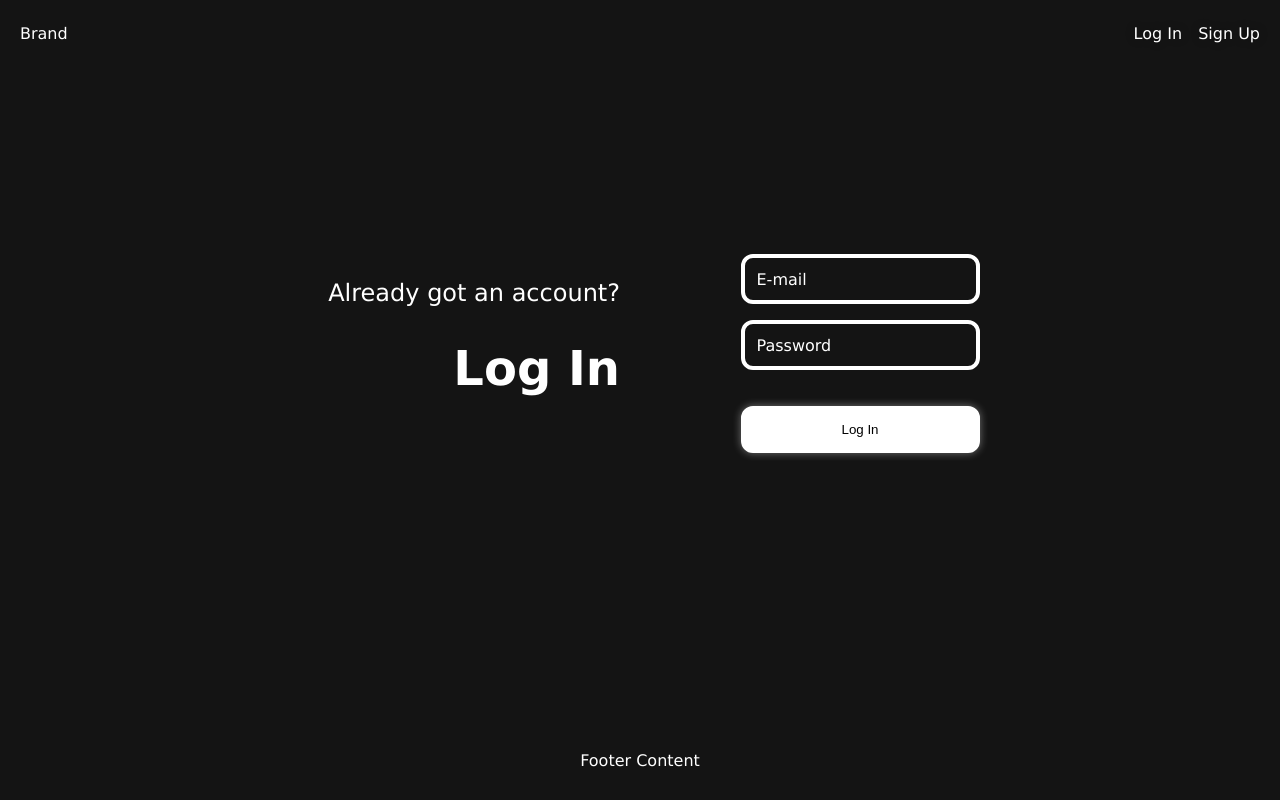
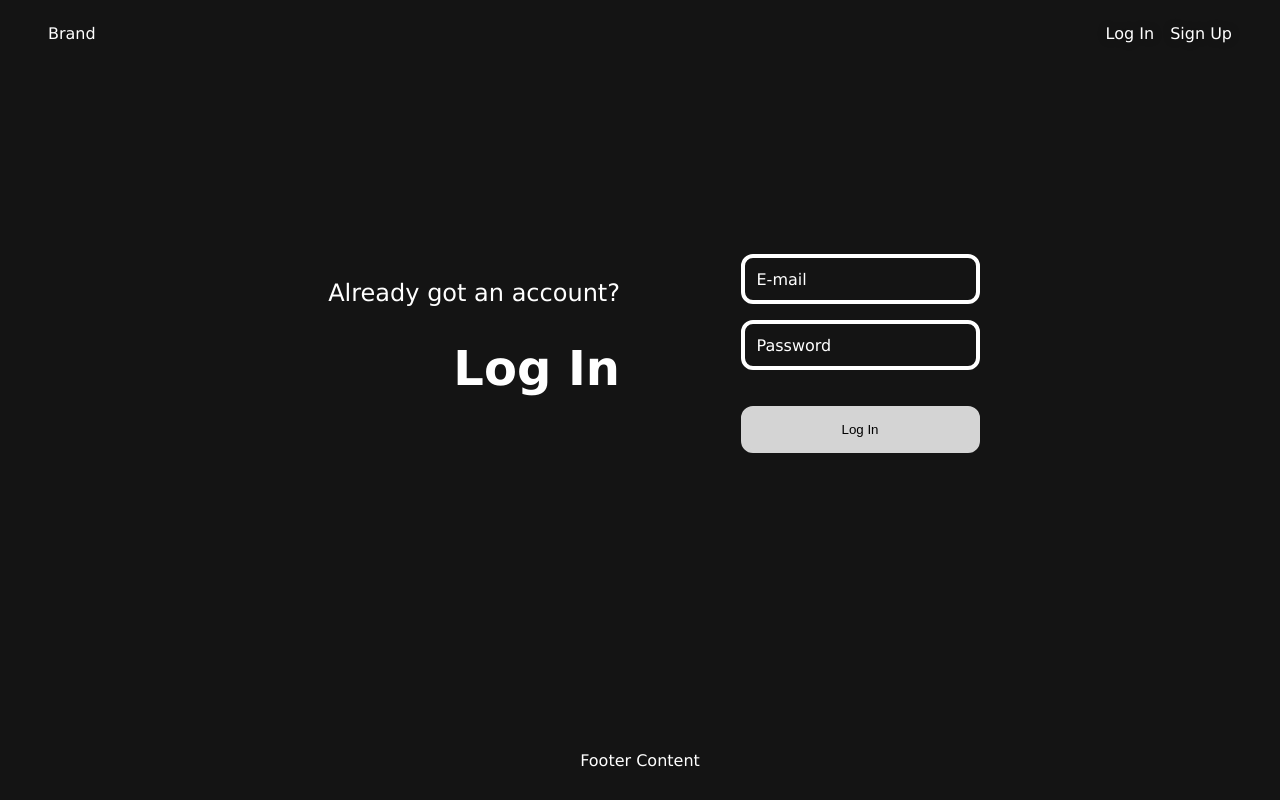
Before and after one commit to DevTomUK/TomsAppTemplate, a React (Vite) app: page /login in a window 1280 px wide. Built offline with nearby package versions, Linux system fonts and the light colour scheme; no server answers.

Commit message:
styling buttons

```diff
--- a/src/App.css
+++ b/src/App.css
@@ -31,3 +31,27 @@
   align-items: center;
   justify-content: start;
 }
+
+/* Button Styling */
+button {
+  width: 100%;
+  padding: 12px;
+  cursor: pointer;
+  transition: 0.2s ease-in-out;
+  border-radius: 12px;
+  background-color: rgb(212, 212, 212);
+  border: 4px solid rgb(212, 212, 212);
+  box-shadow: none;
+}
+
+/* Button Hover Effect */
+button:hover {
+  background-color: rgb(255, 255, 255);
+  border-color: rgb(255, 255, 255);
+  box-shadow: 0 0 8px 0 rgba(255, 255, 255, 0.4);
+}
+
+/* Button Active (Click) Animation */
+button:active {
+  transform: scale(0.95);
+}
--- a/src/components/authForm.css
+++ b/src/components/authForm.css
@@ -106,30 +106,6 @@
     margin-top: 20px;
 }
 
-/* Button Styling */
-.form-button-wrapper button {
-    width: 100%;
-    padding: 12px;
-    cursor: pointer;
-    transition: 0.2s ease-in-out;
-    background-color: white;
-    border: 4px solid white;
-    border-radius: 12px;
-    box-shadow: 0 0 8px 0 rgba(255, 255, 255, 0.4);
-}
-
-/* Button Hover Effect */
-.form-button-wrapper button:hover {
-    background-color: rgb(212, 212, 212);
-    border-color: rgb(212, 212, 212);
-    box-shadow: none;
-}
-
-/* Button Active (Click) Animation */
-.form-button-wrapper button:active {
-    transform: scale(0.95);
-}
-
 .error-message {
     position: absolute;
     top: -40px;
--- a/src/components/navbar/AccountDropdown.jsx
+++ b/src/components/navbar/AccountDropdown.jsx
@@ -7,10 +7,10 @@ export default function AccountDropdown({ handleLogOut, isOpen }) {
   const avatarSize = { width: '40px', height: '40px' };
 
   return (
-    <div className={`navbar-account-dropdown ${isOpen ? 'open' : ''}`} onClick={handleLogOut}>
+    <div className={`navbar-account-dropdown ${isOpen ? 'open' : ''}`}>
       {/* Pass sizes as an object */}
       <Avatar size={avatarSize}/>
-      <button>Log Out</button>
+      <button className='account-logout-button' onClick={handleLogOut}>Log Out</button>
     </div>
   );
 }
--- a/src/components/navbar/accountDropdown.css
+++ b/src/components/navbar/accountDropdown.css
@@ -7,20 +7,24 @@
     justify-content: center;
     top: -4px; /* Adjusted from bottom */
     right: 4px;
-    transform: translate(100%, 60px); /* Start above the button */
+    transform: translate(100%, 80px); /* Start above the button */
     min-width: 200px;
     padding: 20px;
     box-sizing: border-box;
     border: 1px solid grey;
     border-radius: 8px;
     background-color: rgb(255, 255, 255);
-    box-shadow: 4px 4px 8px 0 rgba(0,0,0,0.1);
+    box-shadow: 0 0 8px 0 rgba(0,0,0,0.8);
     opacity: 0;
     transition: transform 0.3s ease, opacity 0.3s ease;
 }
 
 /* When the dropdown is open, change the transform to slide it down */
 .navbar-account-dropdown.open {
-    transform: translate(0, 60px); /* Slide in from the top */
+    transform: translate(0, 80px); /* Slide in from the top */
     opacity: 1; /* Make it visible */
 }
+
+.account-logout-button {
+    background-color: rgb(221, 221, 221);
+}
--- a/src/components/navbar/navbar.css
+++ b/src/components/navbar/navbar.css
@@ -9,6 +9,8 @@
     align-items: stretch;
     justify-content: space-between;
     padding: 0 12px;
+    max-width: 1200px;
+    margin: 0 auto;
   }
 
   .navbar-brand {
```
